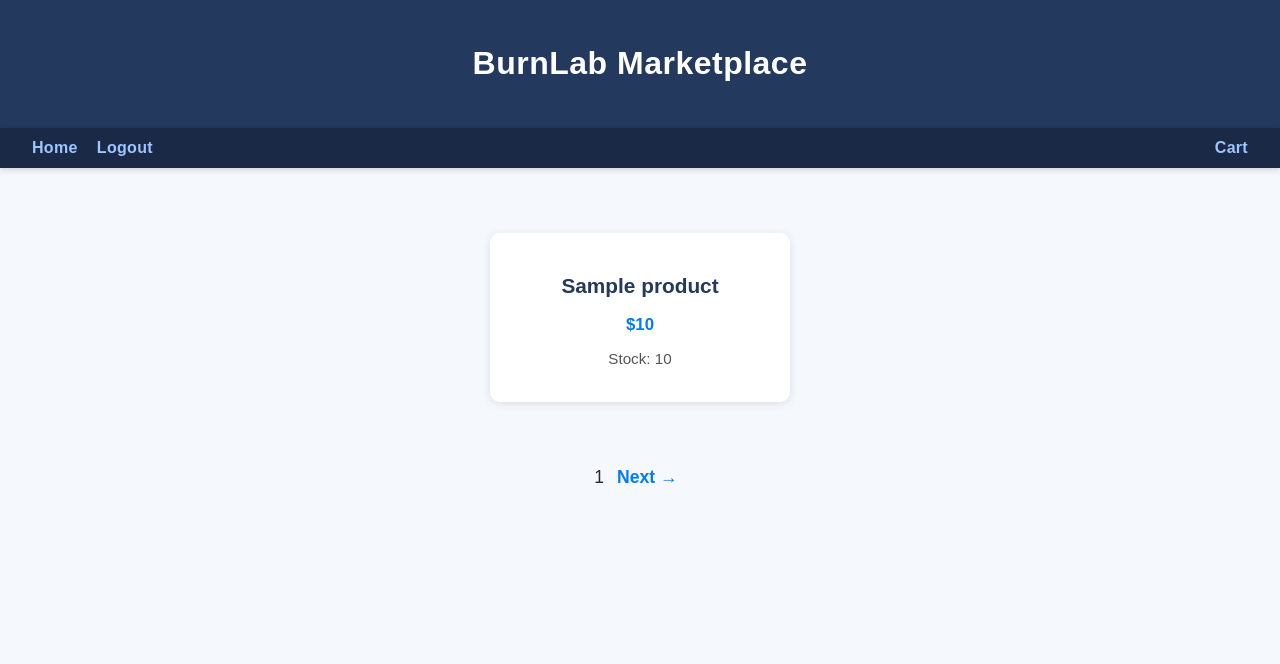
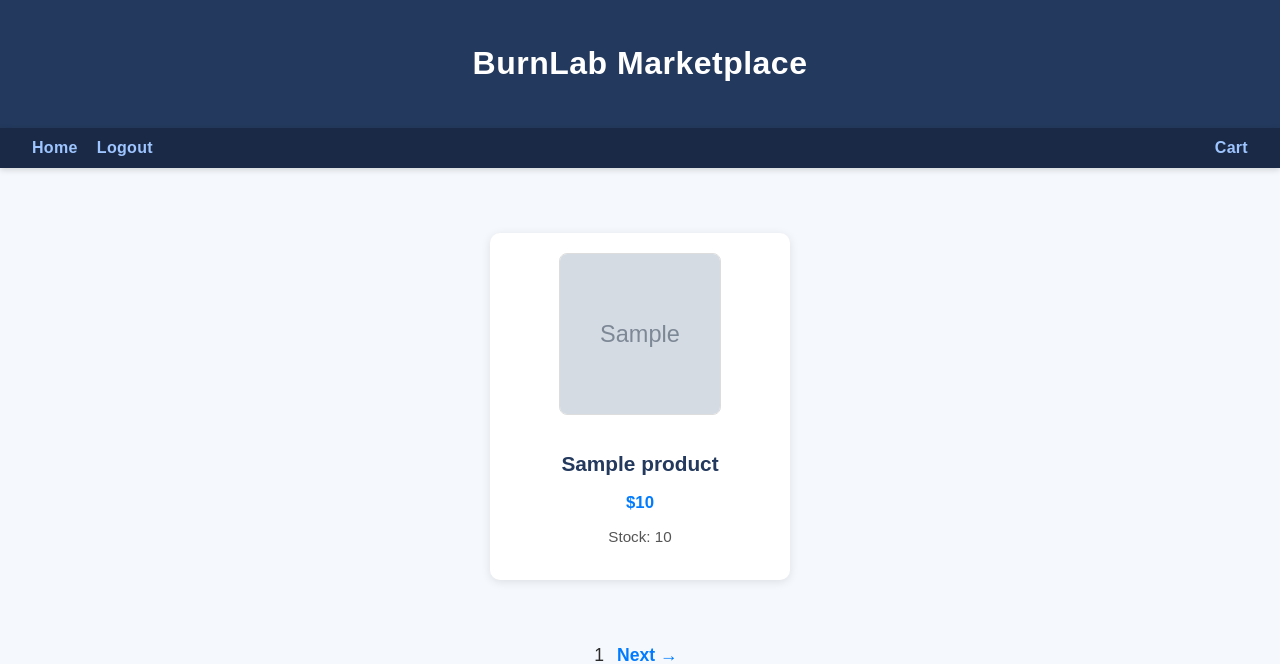
Before and after one commit to MaddoxHodges/SE_E-Commerce_Project, a Django app: template letsLearn/templates/marketplace.html in a window 1280 px wide. Shown: the top 664 px of the page. Run offline with Django 5.2, Linux system fonts and the light colour scheme; the template is opened without the code that fills it: most values are stand-ins (such as "Sample title", 1, 10 or a date in 2020); grey boxes marked "Sample" are stand-in pictures.

```diff
--- a/letsLearn/templates/marketplace.html
+++ b/letsLearn/templates/marketplace.html
@@ -77,6 +77,15 @@
     .product-card:hover {
       transform: translateY(-6px);
       box-shadow: 0 6px 20px rgba(0,0,0,0.2);
+    }
+
+    .product-img {
+      width: 160px;
+      height: 160px;
+      object-fit: cover;
+      border-radius: 8px;
+      margin-bottom: 12px;
+      border: 1px solid #ddd;
     }
 
     .product-card h3 {
@@ -159,9 +168,15 @@
         {% for product in row %}
 
           <div class="product-card" onclick="window.location='/details/?product_id={{ product.id }}'">
+
+            {% if product.main_image %}
+              <img class="product-img" src="{{ product.main_image.url }}">
+            {% else %}
+              <img class="product-img" src="/static/noimage.png">
+            {% endif %}
+
             <h3>{{ product.title }}</h3>
 
-            <!-- ✅ Proper price value -->
             <p class="price">${{ product.display_price }}</p>
 
             {% if product.stock <= 0 %}
@@ -186,6 +201,5 @@
     <a href="?page={{ next_page }}">Next →</a>
   </div>
 
-
 </body>
 </html>
```
